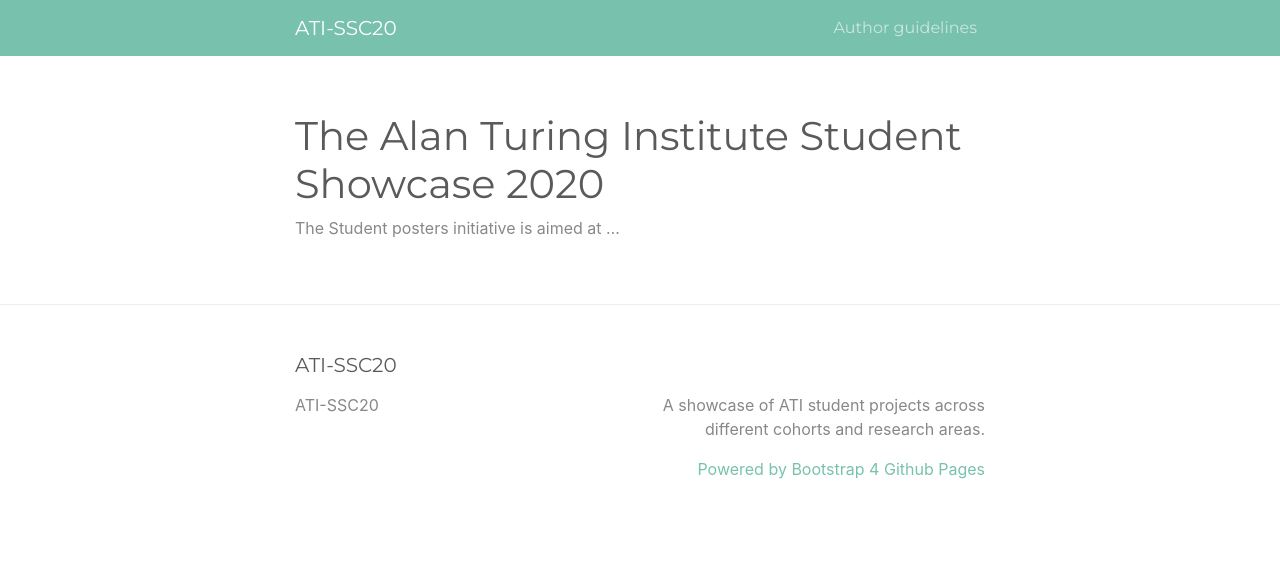
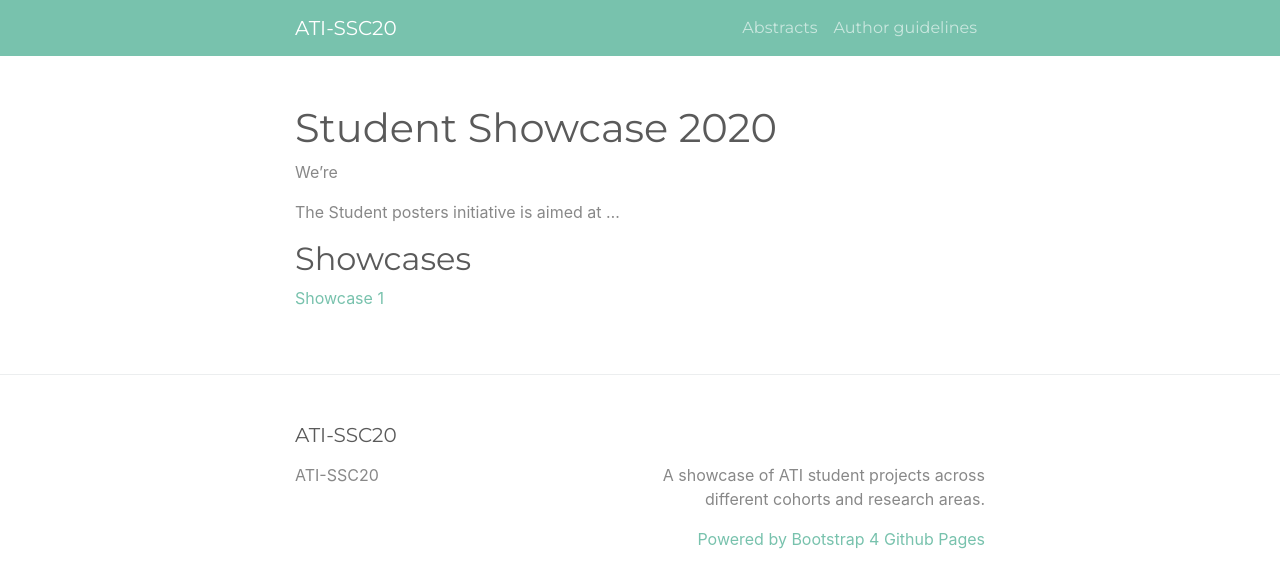
Before and after one commit to alan-turing-institute/student-posters-2020, a Jekyll site: the page built from index.md, in a window 1280 px wide. Shown: the top 588 px of the page. Built offline with Jekyll 4.4.1, drawn with Linux system fonts in a browser that asks for light colours.

Commit message:
Add showcases as new collection

```diff
--- a/_config.yml
+++ b/_config.yml
@@ -36,3 +36,21 @@ exclude:
 - vendor/cache/
 - vendor/gems/
 - vendor/ruby/
+
+# ---
+
+collections:
+  showcases:
+    output: true
+
+
+defaults:
+  - scope:
+      path: ""
+      type: "showcases"
+    values:
+      layout: "page"
+  - scope:
+      path: ""
+    values:
+      layout: "default"
--- a/_layouts/home.html
+++ b/_layouts/home.html
@@ -4,9 +4,9 @@ layout: default
 
 <div>
 
-  {%- if page.title -%}
+  {%- if page.hometitle -%}
   <header>
-    <h1>{{ page.title }}</h1>
+    <h1>{{ page.hometitle }}</h1>
   </header>
   {%- endif -%}
 
@@ -14,28 +14,13 @@ layout: default
     {{ content }}
   </section>
 
-  {%- if site.posts.size > 0 -%}
-    <p class="h4">{{ page.list_title | default: "Posts" }}</p>
-    <ul class="list-unstyled">
-      {%- for post in site.posts -%}
-      <li>
-        <span class="text-muted">
-          {%- assign date_format = "%b %-d, %Y" -%}
-          {{ post.date | date: date_format }}
-        </span>
-        <p class="h5">
-          <a href="{{ post.url | relative_url }}">
-            {{ post.title | escape }}
-          </a>
-        </p>
-        {%- if site.show_excerpts -%}
-          {{ post.excerpt }}
-        {%- endif -%}
-      </li>
-      {%- endfor -%}
-    </ul>
-
-    <p class="rss-subscribe">subscribe <a href="{{ "/feed.xml" | relative_url }}">via RSS</a></p>
-  {%- endif -%}
+  <p class="h2">Showcases</p>
+  <ul class="list-unstyled">
+  {% for showcase in site.showcases %}
+    <li>
+      <a href="{{ showcase.url | relative_url }}"> Showcase {{ showcase.number }} </a>
+    </li>
+  {% endfor %}
+  </ul>
 
 </div>
--- /dev/null
+++ b/abstracts.md
@@ -0,0 +1,4 @@
+---
+layout: page
+title: Abstracts
+---
--- a/index.md
+++ b/index.md
@@ -1,9 +1,10 @@
 ---
 # Feel free to add content and custom Front Matter to this file.
 # To modify the layout, see https://jekyllrb.com/docs/themes/#overriding-theme-defaults
-layout: page
+layout: home
+hometitle: Student Showcase 2020
 ---
 
-<h1> The Alan Turing Institute Student Showcase 2020 </h1>
+We're
 
 The Student posters initiative is aimed at ...
```
Also changed, not shown: _showcases/2020-09-16.md (added, +6 -0 lines), 1 other file.
